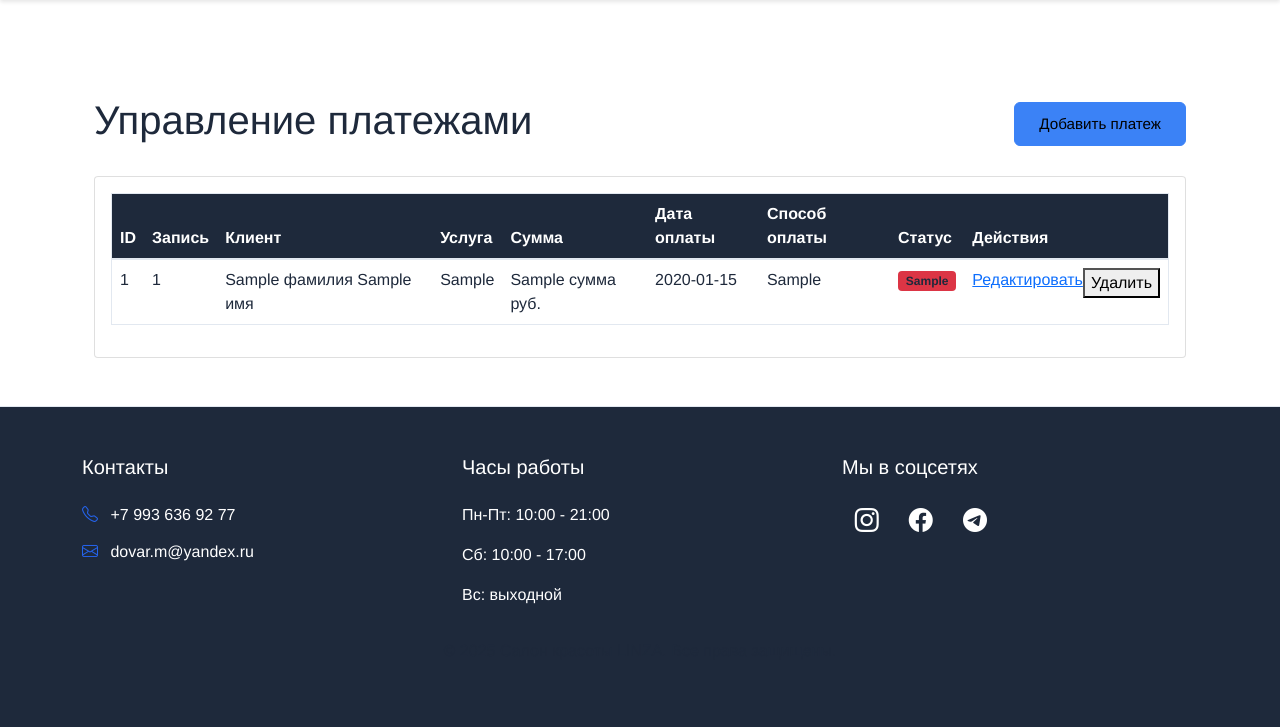
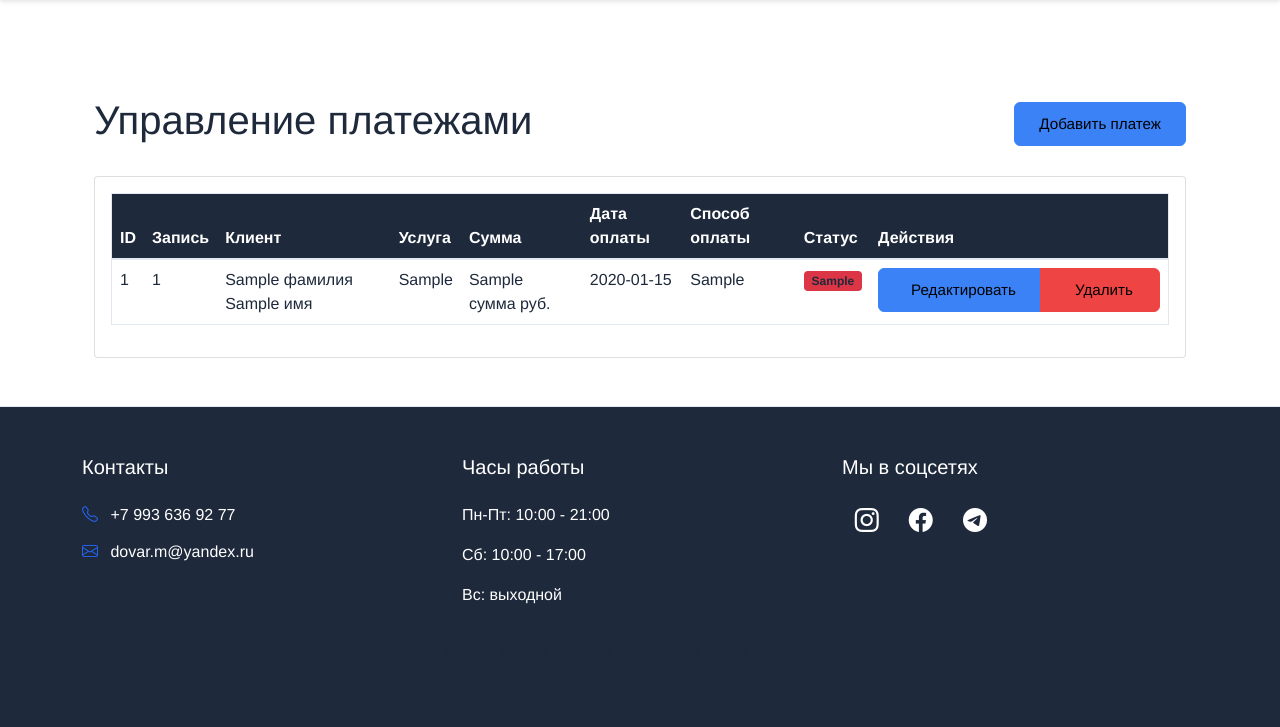
Before and after one commit to LlnZa/hair-salon, a Python web app: template templates/admin/payments.html in a window 1280 px wide. Shown: the part 78-805 px from the top of the page. Run offline with Jinja, Linux system fonts and the light colour scheme; the template is opened without the code that fills it: most values are stand-ins (such as "Sample title", 1, 10 or a date in 2020); some libraries are stand-ins or nearby versions.

Commit message:
Update payments.html

```diff
--- a/templates/admin/payments.html
+++ b/templates/admin/payments.html
@@ -41,10 +41,10 @@
                             </td>
                             <td>
                                 <div class="btn-group">
-                                    <a href="{{ url_for('edit_payment', payment_id=payment.оплата_id) }}" class="btn-edit">
+                                    <a href="{{ url_for('edit_payment', payment_id=payment.оплата_id) }}" class="btn btn-primary btn-sm">
                                         <i class="fas fa-edit"></i> Редактировать
                                     </a>
-                                    <button type="button" class="btn-delete" data-bs-toggle="modal" data-bs-target="#deleteModal{{ payment.оплата_id }}">
+                                    <button type="button" class="btn btn-danger btn-sm" data-bs-toggle="modal" data-bs-target="#deleteModal{{ payment.оплата_id }}">
                                         <i class="fas fa-trash"></i> Удалить
                                     </button>
                                 </div>
@@ -78,7 +78,7 @@
                 <button type="button" class="btn btn-secondary" data-bs-dismiss="modal">Отмена</button>
                 <form action="{{ url_for('delete_payment', payment_id=payment.оплата_id) }}" method="POST" style="display: inline;">
                     <input type="hidden" name="csrf_token" value="{{ csrf_token() }}">
-                    <button type="submit" class="btn-delete">Удалить</button>
+                    <button type="submit" class="btn btn-danger btn-sm">Удалить</button>
                 </form>
             </div>
         </div>
```
